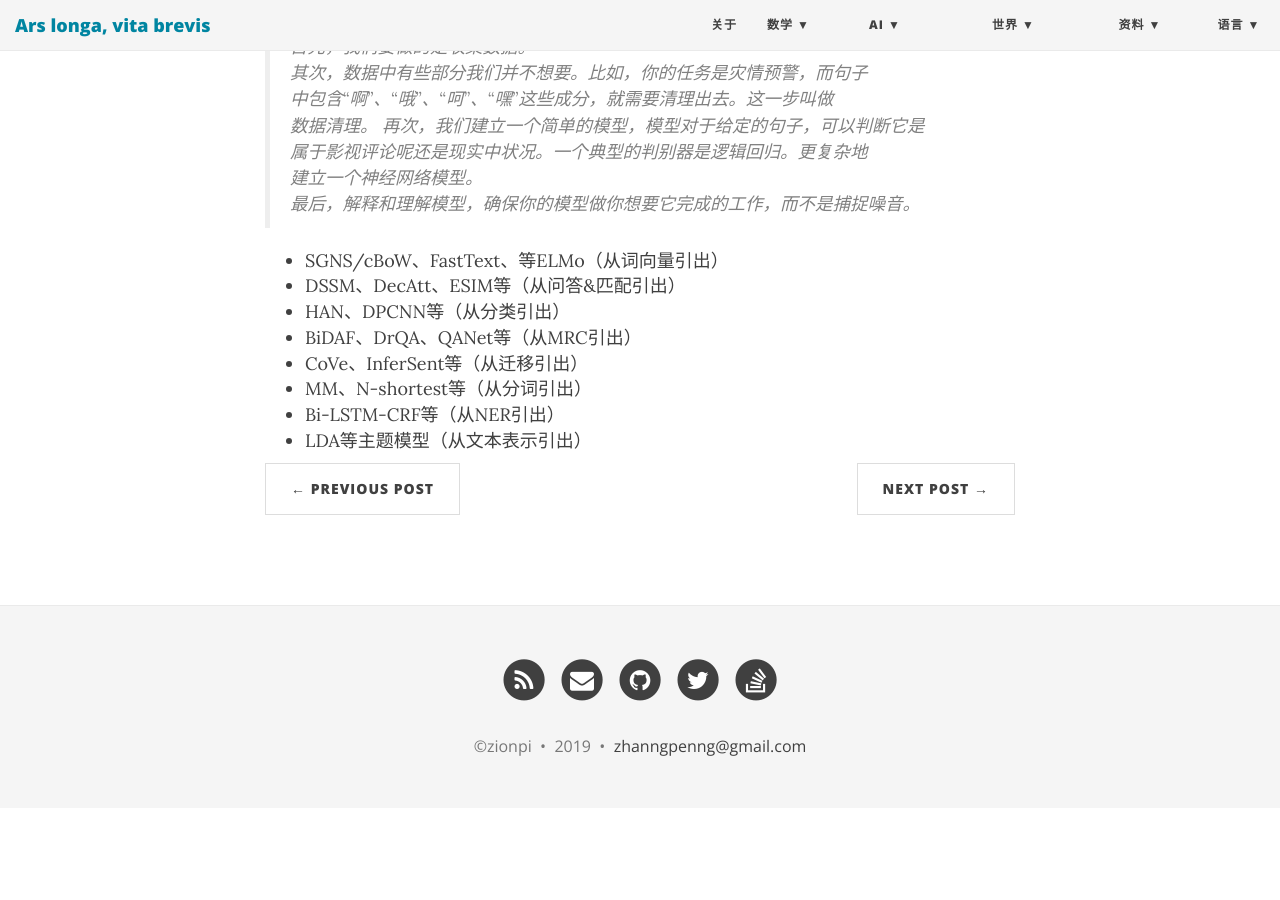
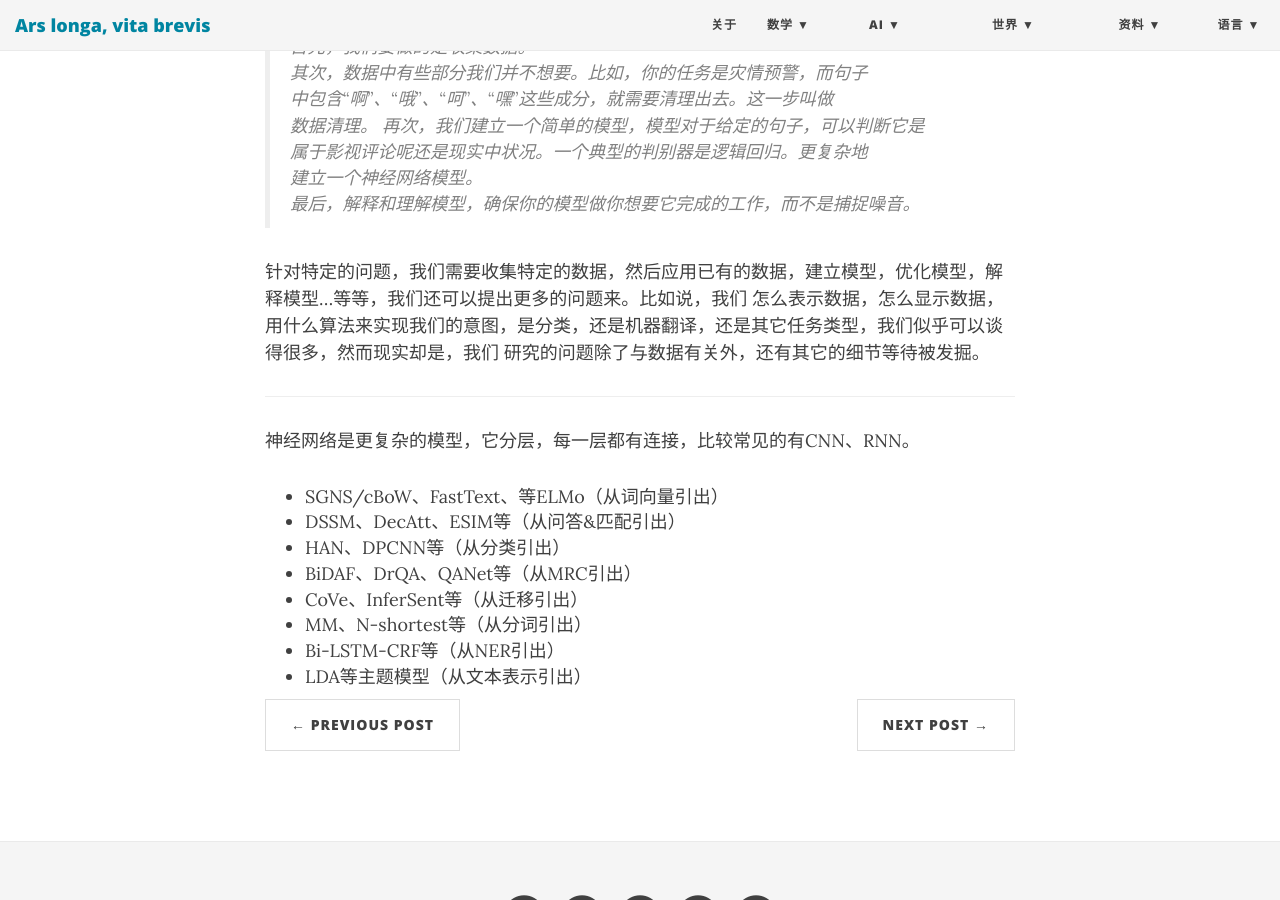
Before and after one commit to ZionPi/zionpi.github.io, a Jekyll site: the page built from _posts/2018-05-26-nlp-related-task-and-models.md, in a window 1280 px wide and 900 px high, scrolled down 462 px. Built offline with Jekyll 4.4.1, drawn with Linux system fonts in a browser that asks for light colours; nearby versions of some CDN libraries; before the commit the page ends 1270 px from its top, so only the background shows below that.

Commit message:
Update 2018-05-26-nlp-related-task-and-models.md

```diff
--- a/_posts/2018-05-26-nlp-related-task-and-models.md
+++ b/_posts/2018-05-26-nlp-related-task-and-models.md
@@ -18,7 +18,12 @@ title: NLP相关任务与模型
 建立一个神经网络模型。
 *最后*，解释和理解模型，确保你的模型做你想要它完成的工作，而不是捕捉噪音。
 
+针对特定的问题，我们需要收集特定的数据，然后应用已有的数据，建立模型，优化模型，解释模型...等等，我们还可以提出更多的问题来。比如说，我们
+怎么表示数据，怎么显示数据，用什么算法来实现我们的意图，是分类，还是机器翻译，还是其它任务类型，我们似乎可以谈得很多，然而现实却是，我们
+研究的问题除了与数据有关外，还有其它的细节等待被发掘。
 
+---
+神经网络是更复杂的模型，它分层，每一层都有连接，比较常见的有CNN、RNN。
 
 
 
```
